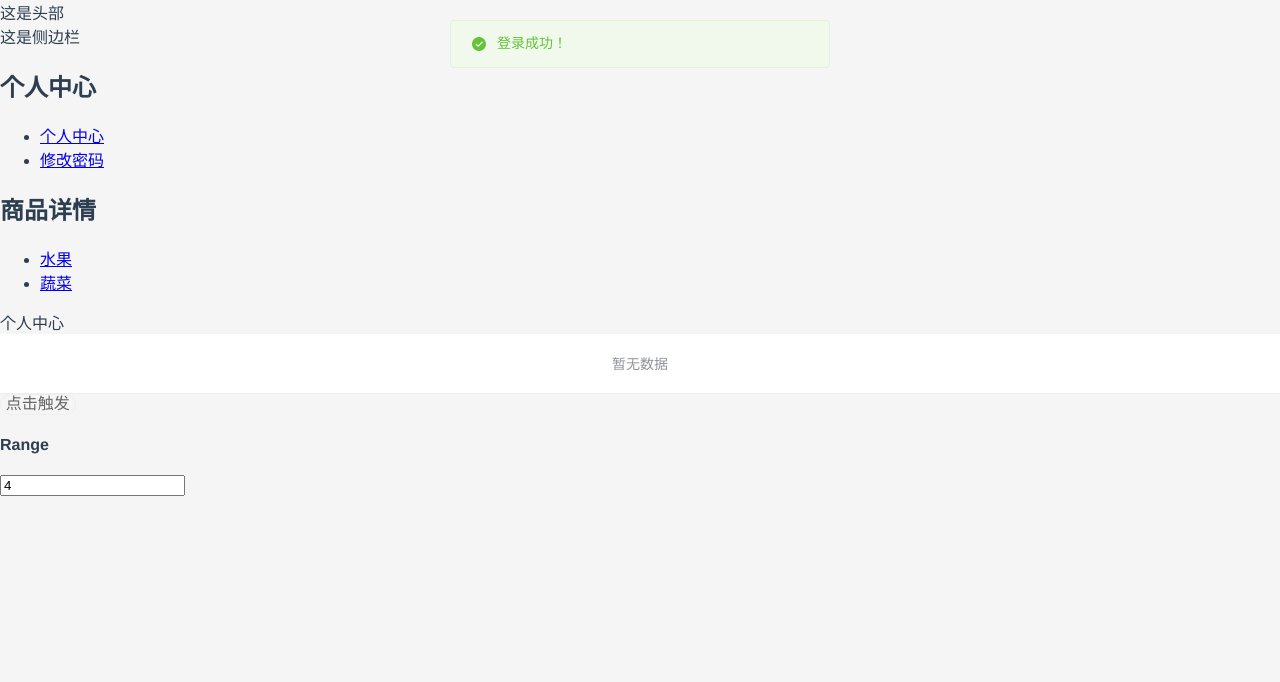
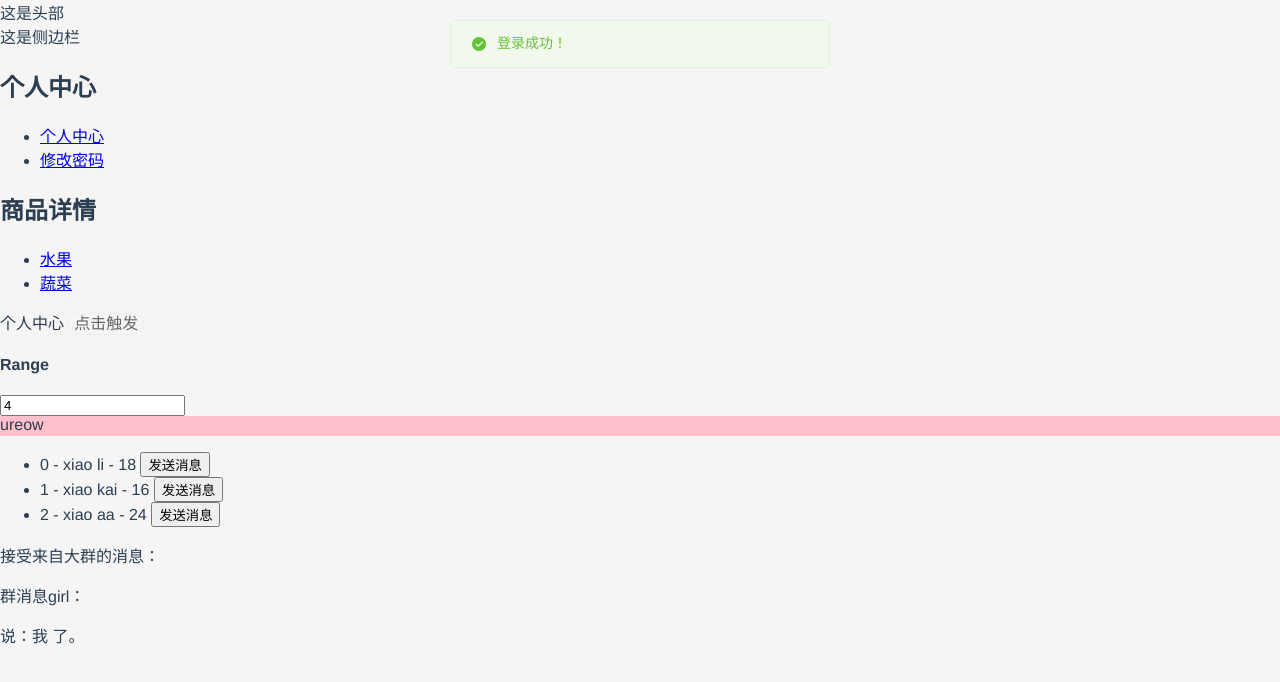
Before and after one commit to move-up/vue-study-note, a Vue app: page /#/login in a window 1280 px wide. Both pictures are taken after typing "Sample", "Sample123" into the empty fields and a click on the button "登录". Shown: the top 682 px of the page. Built offline with nearby package versions, Linux system fonts and the light colour scheme.

Commit message:
components

```diff
--- /dev/null
+++ b/src/pages/userCenter/girl-group.vue
@@ -0,0 +1,56 @@
+<!-- girlgroup -->
+<template>
+  <div class='girl_wrap'>
+    <ul>
+      <li v-for="(value, index) in girls" :key="index">
+        {{ index }} - {{ value.name }} - {{ value.age }}
+        <button @click="noticeGroup(value.name,value.age)">发送消息</button>
+      </li>
+    </ul>
+    <div>接受来自大群的消息：{{ noticeGirl }}</div>
+  </div>
+</template>
+
+<script>
+export default {
+  name: 'girl-group',
+
+  components: {},
+
+  props: {
+    girls: {
+      type: Array,
+      required: true
+    },
+    noticeGirl: {
+      type: String,
+      required: false
+    }
+  },
+
+  data () {
+    return {
+    }
+  },
+
+  computed: {},
+
+  watch: {},
+
+  created () {},
+
+  mounted () {},
+
+  methods: {
+    noticeGroup (name,age) {
+      this.$emit('introudce',{
+        name: name,
+        age: age
+      })
+    }
+  }
+}
+</script>
+
+<style lang='scss' scoped>
+</style>
--- a/src/pages/userCenter/index.vue
+++ b/src/pages/userCenter/index.vue
@@ -2,7 +2,7 @@
 <template>
   <div class='' ref="div">
     个人中心
-    <el-table ref="table"></el-table>
+    <!-- <el-table ref="table"></el-table> -->
         <my-button
           :disabled="btn.disabled"
           :title="btn.title">
@@ -11,13 +11,25 @@
     <range
       :max="rg.max"
       :min="rg.min"
-      v-model="rg.value"></range>
+      v-model="rg.value"
+      :msg="msg"
+      @showbox="toshow"></range>
+      <!-- <range :text="'创业项目名称'" v-model="rg.value"></range> -->
+      <girl-group
+      :girls="b.girls"
+      :noticeGirl="b.noticeGirl"
+      @introudce="introudceSelf"></girl-group>
+      <p>群消息girl：{{ noticeGirl }}</p>
+      <div>
+        {{ somebody }} 说：我 {{ age }} 了。
+      </div>
   </div>
 </template>
 
 <script>
 import MyButton from './button'
 import Range from './range'
+import GirlGroup from './girl-group'
 
 export default {
   name: 'usercenter',
@@ -25,6 +37,7 @@ export default {
   components: {
     MyButton,
     Range,
+    GirlGroup
   },
 
   props: {},
@@ -34,12 +47,33 @@ export default {
       rg: {
         max: 100,
         min: 0,
-        value: 10
+        value: 10,
+        projectN:'',
       },
       btn: {
         title: '点击触发',
         disabled: false,
       },
+      msg: 'ureow',
+      b: {
+        girls: [
+          {
+            name: 'xiao li',
+            age: 18
+          },
+          {
+            name: 'xiao kai',
+            age: 16
+          },
+          {
+            name: 'xiao aa',
+            age: 24
+          }
+        ]
+      },
+      noticeGirl: '',
+      somebody: '',
+      age: '',
     }
   },
 
@@ -57,7 +91,17 @@ export default {
     // this.$refs['xxx']或this.$refs.xxx
   },
 
-  methods: {}
+  methods: {
+    toshow (msg) {
+      this.msg = msg;
+    },
+
+    introudceSelf(opt) {
+      this.somebody = opt.name;
+      this.age = opt.age;
+      this.noticeGirl = opt.name + '，已收到消息';
+    }
+  }
 }
 </script>
 
--- a/src/pages/userCenter/range.vue
+++ b/src/pages/userCenter/range.vue
@@ -1,8 +1,24 @@
 <!--  -->
 <template>
+<div>
   <input type="text" v-model="_value"
   :max="max"
   :min="min">
+  <div
+  @click="open"
+  class="open-box">{{ msg }}</div>
+</div>
+
+<!-- <p class="completion-input-box">
+  <span class="input-box-name">{{text}}</span>
+  <input
+  type="text"
+  ref="input"
+  v-model="_value"
+  :value="value"
+  @input="$emit('input', $event.target.value)">
+</p> -->
+
 </template>
 
 <script>
@@ -15,7 +31,8 @@ export default {
   },
 
   components: {},
-
+  /* props: ['text','value'],
+ */
   props: {
     max: {
       type: Number,
@@ -28,7 +45,8 @@ export default {
     value: {
       type: Number,
       default(){ return 4; }
-    }
+    },
+    msg: String,
   },
 
   data () {
@@ -54,9 +72,16 @@ export default {
   mounted () {},
 
   methods: {
+    open() {
+      this.$emit('showbox','the msg');
+    }
   }
 }
 </script>
 
 <style lang='scss' scoped>
+.open-box {
+  min-height: 20px;
+  background-color: pink;
+}
 </style>
```
